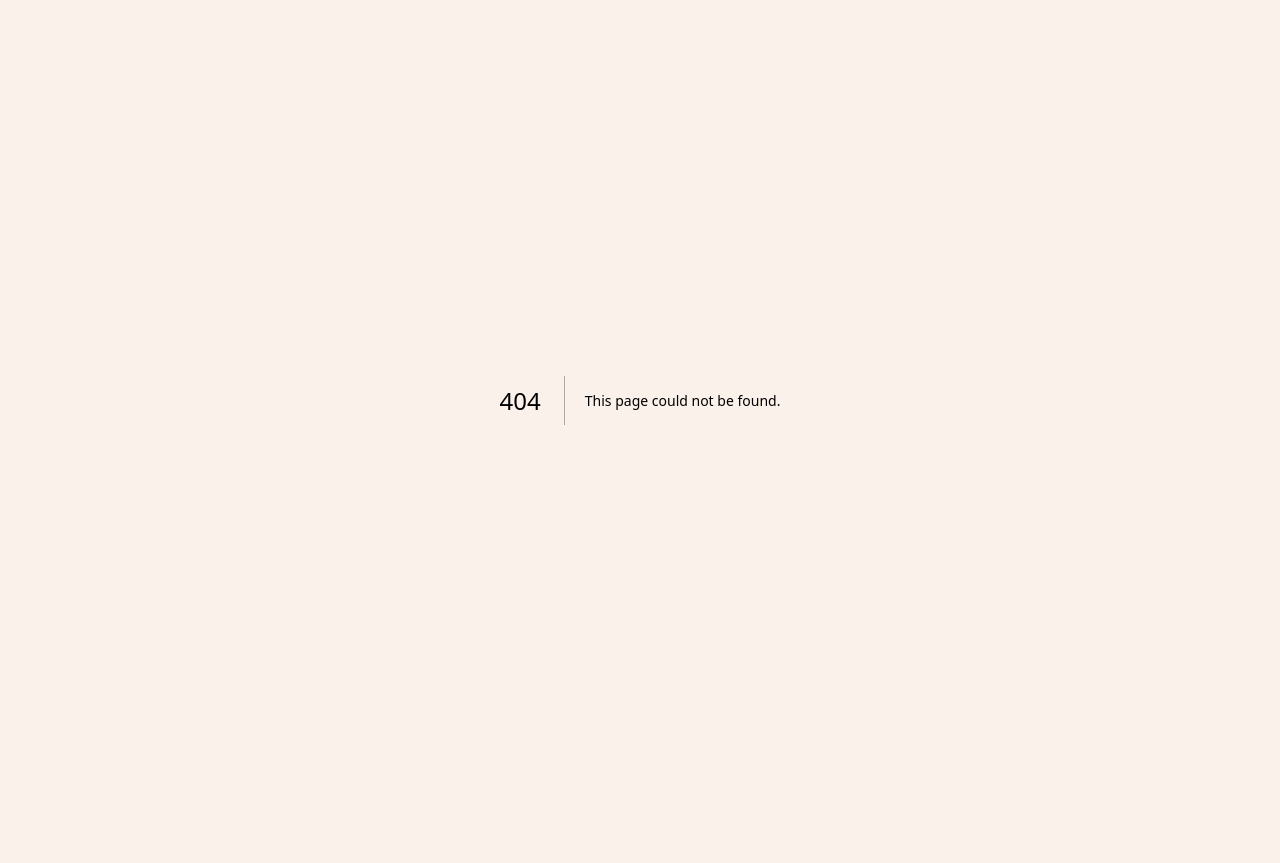
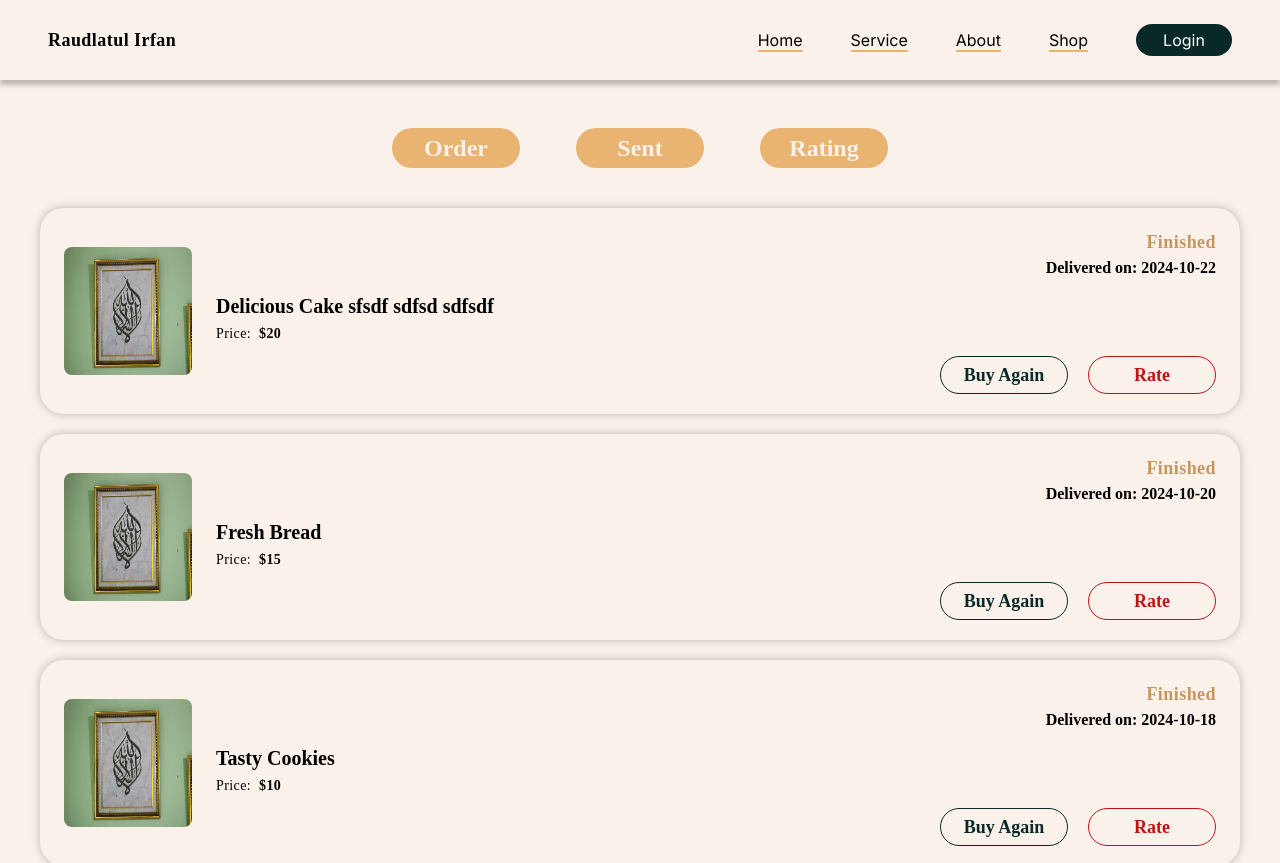
Before and after one commit to michaeltio/raudlatul_dummy, a Next.js app in the folder client/: page /profile/rating in a window 1280 px wide. Before the commit this address had no page. Shown: the top 863 px of the page. Before the commit the page ends 800 px from the top, so only its background shows below. Built offline with nearby package versions, Linux system fonts and the light colour scheme; no server answers.

Commit message:
Profile Rating

```diff
--- /dev/null
+++ b/client/src/app/(layout)/profile/rating/page.jsx
@@ -0,0 +1,73 @@
+"use client";
+import React, { useEffect, useState } from "react";
+import Image from "next/image";
+import Rating from "@/components/profile/Rating";
+
+export default function Service() {
+  const [items, setItems] = useState([
+    {
+      id: 1,
+      img: "caligraphy01.webp",
+      title: "Delicious Cake sfsdf sdfsd sdfsdf",
+      p1: "Price:",
+      p2: "$20",
+      p3: "Delivered on: 2024-10-22",
+    },
+    {
+      id: 2,
+      img: "caligraphy01.webp",
+      title: "Fresh Bread",
+      p1: "Price:",
+      p2: "$15",
+      p3: "Delivered on: 2024-10-20",
+    },
+    {
+      id: 3,
+      img: "caligraphy01.webp",
+      title: "Tasty Cookies",
+      p1: "Price:",
+      p2: "$10",
+      p3: "Delivered on: 2024-10-18",
+    },
+  ]);
+
+  useEffect(() => {
+    const fetchItems = async () => {
+      try {
+        const response = await fetch("http://localhost:3001/api/item");
+        const data = await response.json();
+        setItems(data);
+      } catch (error) {
+        console.error("Error fetching data:", error);
+      }
+    };
+
+    fetchItems();
+  }, []);
+
+  console.log(items);
+
+  return (
+    <>
+      <div id="mainRating" className="mx-5 py-12 md:mx-10">
+        <div
+          id="navShop"
+          className="mb-10 flex flex-row items-center justify-between gap-5 md:justify-center md:gap-14"
+        >
+          <button className="w-32 rounded-3xl bg-[#E9B472] p-1 font-ptserif text-2xl font-black text-[#FAF1EA] hover:bg-[#C6975D]">
+            Order
+          </button>
+          <button className="w-32 rounded-3xl bg-[#E9B472] p-1 font-ptserif text-2xl font-black text-[#FAF1EA] hover:bg-[#C6975D]">
+            Sent
+          </button>
+          <button className="w-32 rounded-3xl bg-[#E9B472] p-1 font-ptserif text-2xl font-black text-[#FAF1EA] hover:bg-[#C6975D]">
+            Rating
+          </button>
+        </div>
+        {items.map((item) => (
+          <Rating key={item.id} item={item} />
+        ))}
+      </div>
+    </>
+  );
+}
```
